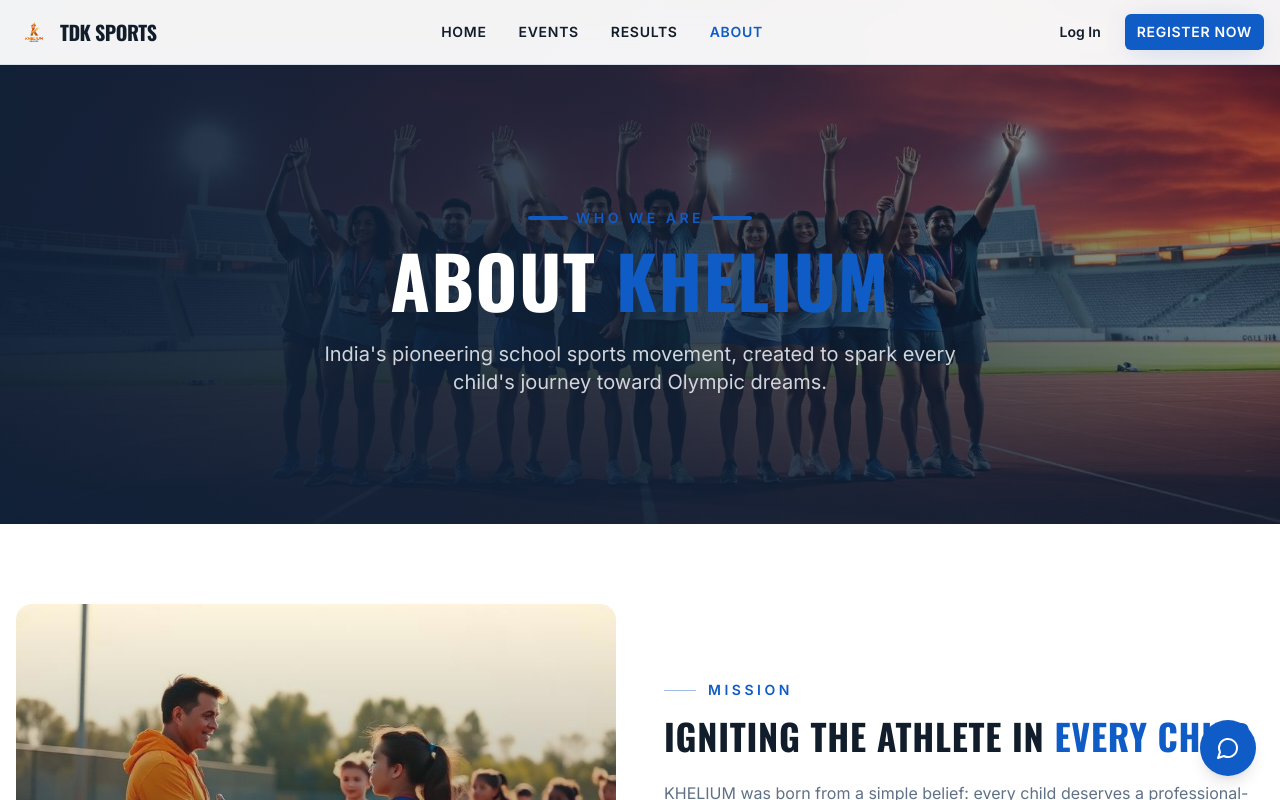
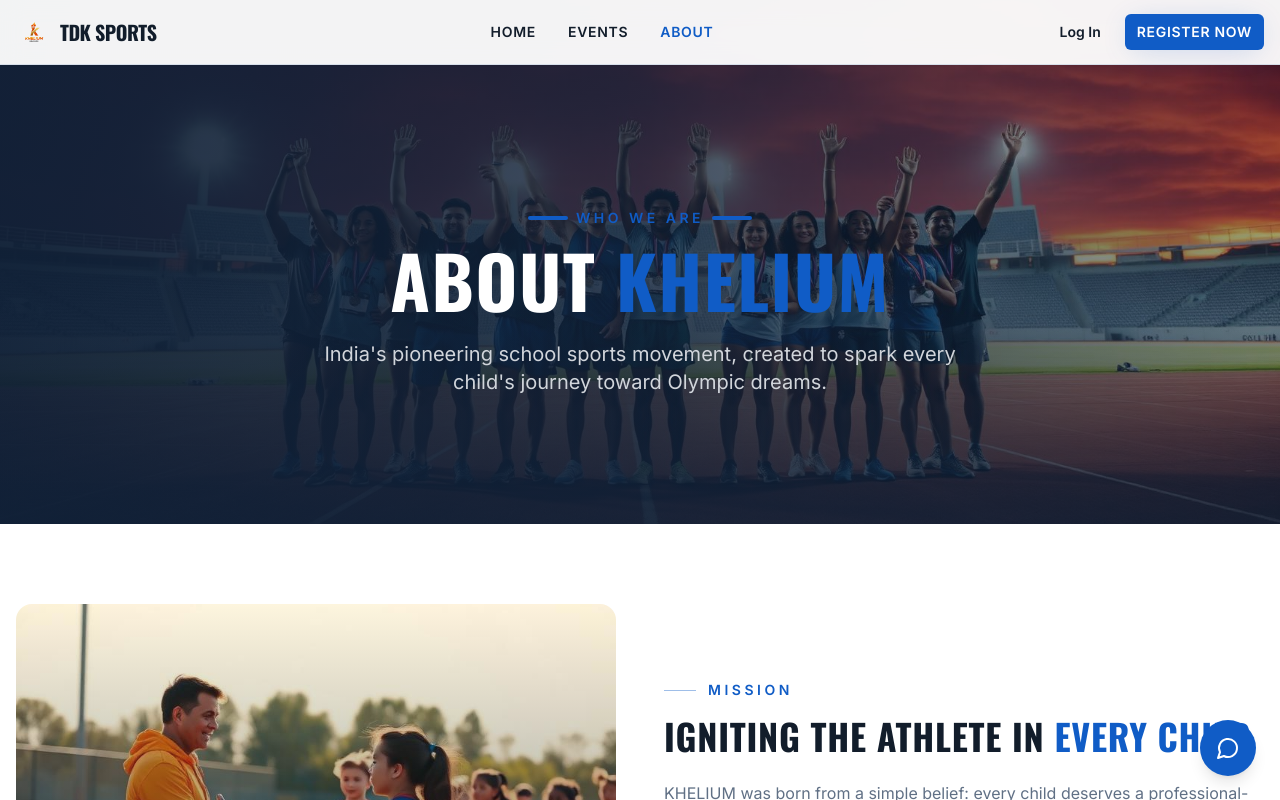
Before and after one commit to desqpaddev/sportz-hub-connect, a React (Vite) app: page /about in a window 1280 px wide. Shown: the top 800 px of the page. Built offline with nearby package versions, Linux system fonts and the light colour scheme; the HTML template or start-up script is replaced by a standard one.

Commit message:
Changes
Co-authored-by: desqpaddev <224851273+desqpaddev@users.noreply.github.com>

```diff
--- a/src/components/Navbar.tsx
+++ b/src/components/Navbar.tsx
@@ -8,7 +8,6 @@ import logo from "@/assets/khelium-logo.png";
 const navLinks = [
   { label: "Home", path: "/" },
   { label: "Events", path: "/events" },
-  { label: "Results", path: "/results" },
   { label: "About", path: "/about" },
 ];
 
```
